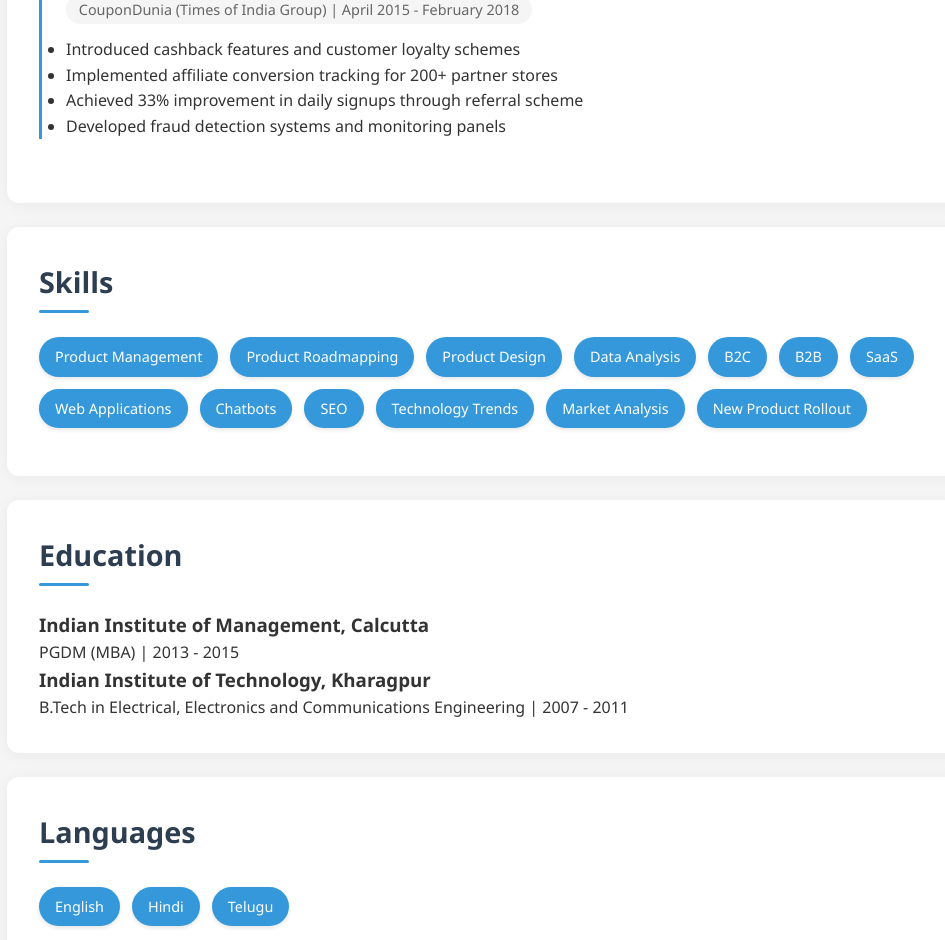
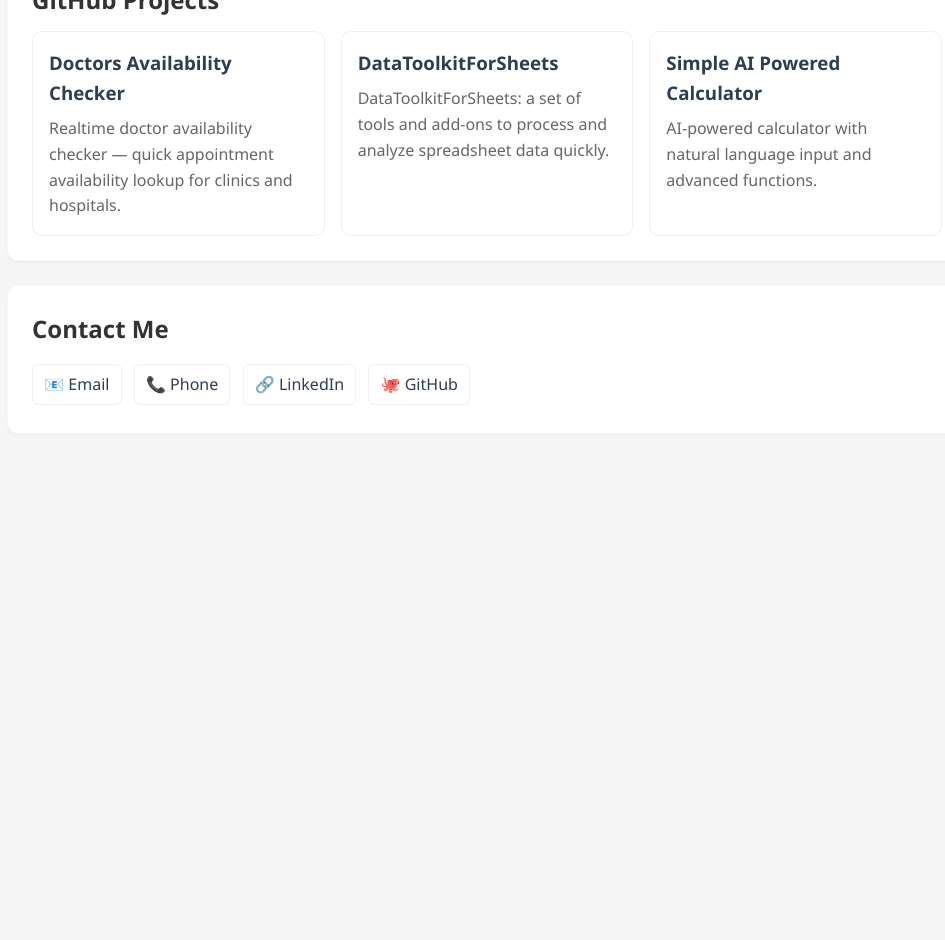
Before and after one commit to jayaraju-gorle/jayaraju-gorle.github.io, a plain HTML site: page index.html in a window 1280 px wide. Shown: the part 1621-2561 px from the top of the page, without its empty margins (153-1098 px from the left). After the commit the page ends 2099 px from the top, so only its background shows below. Drawn offline with Linux system fonts and the light colour scheme.

Commit message:
Updated index.html to include GitHub profile picture, new projects, and remove Digital World Clock project.

```diff
--- a/index.html
+++ b/index.html
@@ -5,12 +5,12 @@
     <meta name="viewport" content="width=device-width, initial-scale=1.0">
     <title>Jayaraju Gorle - Product Manager</title>
     <!-- Google Analytics remains the same -->
-    <script async src="https://www.googletagmanager.com/gtag/js?id=G-KJ3CXMBTDG"></script>
+    <script async src="https://www.googletagmanager.com/gtag/js?id=G-KJ3CXMBDTG"></script>
     <script>
         window.dataLayer = window.dataLayer || [];
         function gtag(){dataLayer.push(arguments);}
         gtag('js', new Date());
-        gtag('config', 'G-KJ3CXMBTDG');
+        gtag('config', 'G-KJ3CXMBDTG');
     </script>
     <style>
         :root {
@@ -48,9 +48,10 @@
         header {
             background: linear-gradient(135deg, var(--primary-color), var(--secondary-color));
             color: white;
-            padding: 3rem 1rem;
+            padding: 3rem 0;
             margin-bottom: 2rem;
-            box-shadow: 0 4px 6px rgba(0, 0, 0, 0.1);
+            border-radius: 12px;
+            box-shadow: 0 4px 6px rgba(0,0,0,0.1);
         }
 
         header .container {
@@ -68,225 +69,67 @@
             opacity: 0.9;
         }
 
+        /* Profile picture added */
+        .profile-pic {
+            width: 120px;
+            height: 120px;
+            border-radius: 50%;
+            object-fit: cover;
+            border: 4px solid var(--accent-color);
+            margin: 0 auto 0.75rem auto;
+            display: block;
+        }
+
         /* Improved Section Styling */
         .section {
-            background-color: white;
+            background: white;
             margin: 1.5rem 0;
-            padding: 2rem;
+            padding: 1.5rem;
             border-radius: var(--border-radius);
-            box-shadow: 0 2px 15px rgba(0, 0, 0, 0.05);
+            border: 1px solid rgba(0,0,0,0.03);
+            box-shadow: 0 2px 4px rgba(0,0,0,0.03);
             transition: var(--transition);
         }
 
-        .section:hover {
-            transform: translateY(-2px);
-            box-shadow: 0 4px 20px rgba(0, 0, 0, 0.08);
-        }
+        .section:hover { transform: translateY(-3px); }
 
-        h2 {
-            color: var(--primary-color);
-            margin-bottom: 1.5rem;
-            font-size: 1.8rem;
-            position: relative;
-            padding-bottom: 0.5rem;
-        }
+        .section h2 { margin-bottom: 0.75rem; }
 
-        h2::after {
-            content: '';
-            position: absolute;
-            bottom: 0;
-            left: 0;
-            width: 50px;
-            height: 3px;
-            background: var(--secondary-color);
-            border-radius: 2px;
-        }
+        .experience-item { margin-bottom: 1rem; padding-left: 1.5rem; border-left: 3px solid var(--light-gray); }
 
-        /* Enhanced Experience Items */
-        .experience-item {
-            margin-bottom: 2rem;
-            padding-left: 1.5rem;
-            border-left: 3px solid var(--secondary-color);
-            position: relative;
-        }
+        .skills { display: flex; flex-wrap: wrap; gap: 12px; margin: 1rem 0; }
 
-        .experience-item::before {
-            content: '';
-            position: absolute;
-            left: -8px;
-            top: 0;
-            width: 13px;
-            height: 13px;
-            background: var(--secondary-color);
-            border-radius: 50%;
-        }
+        .skill { background: var(--secondary-color); color: white; padding: 0.5rem 1rem; border-radius: 20px; font-size: 0.9rem; }
 
-        .experience-item h3 {
-            color: var(--primary-color);
-            margin-bottom: 0.5rem;
-            font-size: 1.3rem;
-        }
+        /* Projects */
+        .projects { display: grid; grid-template-columns: repeat(auto-fit, minmax(280px, 1fr)); gap: 1rem; }
 
-        .experience-date {
-            color: #666;
-            font-size: 0.9rem;
-            margin-bottom: 0.8rem;
-            display: inline-block;
-            background: var(--light-gray);
-            padding: 0.2rem 0.8rem;
-            border-radius: 15px;
-        }
+        .project-card { background: white; border-radius: 10px; padding: 1rem; border: 1px solid rgba(0,0,0,0.06); }
 
-        /* Improved Skills Section */
-        .skills {
-            display: flex;
-            flex-wrap: wrap;
-            gap: 12px;
-            margin: 1rem 0;
-        }
+        .project-card h3 { color: var(--primary-color); margin-bottom: 0.5rem; }
 
-        .skill {
-            background: var(--secondary-color);
-            color: white;
-            padding: 0.5rem 1rem;
-            border-radius: 20px;
-            font-size: 0.9rem;
-            transition: var(--transition);
-            box-shadow: 0 2px 4px rgba(0, 0, 0, 0.1);
-        }
+        .project-link { color: var(--primary-color); text-decoration: none; font-weight: 600; }
 
-        .skill:hover {
-            transform: translateY(-2px);
-            box-shadow: 0 4px 8px rgba(0, 0, 0, 0.15);
-            background: var(--primary-color);
-        }
+        .project-link:hover { color: var(--accent-color); }
 
-        /* Enhanced Projects Section */
-        .projects {
-            display: grid;
-            grid-template-columns: repeat(auto-fit, minmax(280px, 1fr));
-            gap: 1.5rem;
-        }
+        .project-card p { color: #666; }
 
-        .project-card {
-            background: white;
-            border-radius: var(--border-radius);
-            padding: 1.5rem;
-            transition: var(--transition);
-            border: 1px solid rgba(0, 0, 0, 0.1);
-        }
+        .contact a { display: inline-block; margin: 0.25rem 0.5rem 0.25rem 0; padding: 0.4rem 0.7rem; background: white; color: var(--primary-color); border-radius: 6px; text-decoration: none; border: 1px solid rgba(0,0,0,0.05); }
 
-        .project-card:hover {
-            transform: translateY(-4px);
-            box-shadow: 0 4px 15px rgba(0, 0, 0, 0.1);
-        }
+        .contact a:hover { background: var(--secondary-color); color: white; }
 
-        .project-card h3 {
-            color: var(--secondary-color);
-            margin-bottom: 0.8rem;
-        }
-
-        .project-link {
-            color: var(--secondary-color);
-            text-decoration: none;
-            font-weight: 500;
-            transition: var(--transition);
-        }
-
-        .project-link:hover {
-            color: var(--primary-color);
-        }
-
-        /* Improved Contact Section */
-        .contact {
-            text-align: center;
-        }
-
-        .contact a {
-            display: inline-flex;
-            align-items: center;
-            color: var(--primary-color);
-            text-decoration: none;
-            margin: 0.5rem;
-            padding: 0.8rem 1.2rem;
-            border-radius: var(--border-radius);
-            background: white;
-            transition: var(--transition);
-            box-shadow: 0 2px 8px rgba(0, 0, 0, 0.05);
-        }
-
-        .contact a:hover {
-            background: var(--secondary-color);
-            color: white;
-            transform: translateY(-2px);
-            box-shadow: 0 4px 12px rgba(0, 0, 0, 0.1);
-        }
-
-        /* Responsive Design */
         @media screen and (max-width: 768px) {
-            body {
-                font-size: 15px;
-            }
-
-            .container {
-                width: 95%;
-                padding: 15px;
-            }
-
-            header h1 {
-                font-size: 2rem;
-            }
-
-            .section {
-                padding: 1.5rem;
-            }
-
-            .experience-item {
-                padding-left: 1.2rem;
-            }
-
-            .contact a {
-                padding: 0.6rem 1rem;
-                margin: 0.3rem;
-            }
-        }
-
-        @media screen and (max-width: 480px) {
-            header {
-                padding: 2rem 1rem;
-            }
-
-            header h1 {
-                font-size: 1.8rem;
-            }
-
-            .section {
-                padding: 1.2rem;
-            }
-
-            .skills {
-                gap: 8px;
-            }
-
-            .skill {
-                padding: 0.4rem 0.8rem;
-                font-size: 0.85rem;
-            }
-
-            .contact a {
-                display: block;
-                margin: 0.8rem 0;
-            }
-
-            .projects {
-                grid-template-columns: 1fr;
-            }
+            body { font-size: 15px; }
+            .container { width: 95%; padding: 15px; }
+            header h1 { font-size: 2rem; }
         }
     </style>
 </head>
 <body>
     <header>
         <div class="container">
+            <!-- profile image pulled from GitHub account -->
+            <img class="profile-pic" src="https://github.com/jayaraju-gorle.png" alt="Jayaraju Gorle">
             <h1>Jayaraju Gorle</h1>
             <p>Product Manager @ Apollo 24|7 | IIM Calcutta | IIT KGP</p>
         </div>
@@ -296,65 +139,46 @@
         <section class="section">
             <h2>About Me</h2>
             <p>
-                With over 12 years of industry experience + 2 yrs full time MBA from IIMC, I specialize in building digital products and scalable software systems that solve real-world problems and deliver exceptional value. My career spans diverse industries, including healthcare, affiliate marketing, and travel, where I’ve contributed to creating impactful solutions that drive business growth and improve user experiences.
+                With over 12 years of industry experience + 2 yrs full time MBA from IIMC, I specialize in building digital products and scalable software systems that solve real-world problems and deliver exceptional value. My career spans diverse industries, including healthcare, affiliate marketing, and travel, where I've contributed to impactful product solutions that drive business growth and improve user experiences.
             </p>
 
             <p>
-                I hold an MBA from IIM Calcutta and a B.Tech (Hons) in Electronics &amp; Communications from IIT Kharagpur, which provide a strong foundation for my expertise in product development, system design, and data-driven decision-making.
+                I hold an MBA from IIM Calcutta and a B.Tech (Hons) in Electronics & Communications from IIT Kharagpur, which provide a strong foundation for my expertise in product development, system design, and data-driven decision-making.
             </p>
 
             <p>Some of my key accomplishments include:</p>
             <ul>
-                <li>Developing Travel Buddhi, a B2B SaaS platform for SMEs in the travel industry, from the ground up.</li>
-                <li>Introducing cashback features at CouponDunia, significantly enhancing user engagement and loyalty.</li>
+                <li>Developing Travel Buddhist, a B2B SaaS platform for SMEs in the travel industry.</li>
+                <li>Building robust QA processes and implementing agile methodologies to streamline product development.</li>
                 <li>Designing AI-driven conversational systems for Future Group India to improve customer interactions.</li>
-                <li>Building robust QA processes and implementing agile methodologies to streamline product development.</li>
             </ul>
-
-            <p>
-                My approach combines technical expertise with strategic thinking to deliver innovative products that address customer needs. I am passionate about collaborating with cross-functional teams to build scalable solutions that create meaningful impact.
-            </p>
         </section>
 
         <section class="section">
             <h2>Professional Experience</h2>
-
             <div class="experience-item">
                 <h3>Senior Product Manager</h3>
                 <div class="experience-date">Apollo 24|7 | April 2021 - Present</div>
-                <p>Leading product initiatives in the healthcare technology space</p>
+                <p>Leading product initiatives in the healthcare technology space.</p>
             </div>
 
             <div class="experience-item">
                 <h3>Head of Product Development</h3>
                 <div class="experience-date">mPhase Technologies | August 2019 - December 2020</div>
                 <ul>
-                    <li>Led product development for Travel Buddhi - A B2B SaaS solution for SMEs in travel industry</li>
+                    <li>Led product development for Travel Buddha - a B2B SaaS solution for SMEs in travel industry</li>
                     <li>Managed a team of 15 developers and 3 SDETs, coordinating with designers</li>
-                    <li>Built QA team and processes from scratch</li>
-                    <li>Implemented agile methodologies with 2-week sprint cycles</li>
-                    <li>Developed voice-enabled chatbot using Dialogflow and Node.js</li>
+                    <li>Built QA processes and implemented agile methodologies</li>
                 </ul>
             </div>
 
             <div class="experience-item">
                 <h3>Product Manager</h3>
-                <div class="experience-date">Future Group India | March 2018 - July 2019</div>
-                <ul>
-                    <li>Developed conversational AI for small format stores</li>
-                    <li>Implemented flows for Membership FAQs, Registration, and Order Placement</li>
-                    <li>Customized solutions for multiple platforms including Web/Mobile App, Google Assistant, FB Messenger, and WhatsApp</li>
-                </ul>
-            </div>
-
-            <div class="experience-item">
-                <h3>Product Manager</h3>
-                <div class="experience-date">CouponDunia (Times of India Group) | April 2015 - February 2018</div>
+                <div class="experience-date">CouponDunia | April 2015 - February 2018</div>
                 <ul>
                     <li>Introduced cashback features and customer loyalty schemes</li>
-                    <li>Implemented affiliate conversion tracking for 200+ partner stores</li>
-                    <li>Achieved 33% improvement in daily signups through referral scheme</li>
-                    <li>Developed fraud detection systems and monitoring panels</li>
+                    <li>Implemented affiliate conversion tracking for partner stores</li>
+                    <li>Achieved 33% improvement in daily signups through referral schemes</li>
                 </ul>
             </div>
         </section>
@@ -362,40 +186,16 @@
         <section class="section">
             <h2>Skills</h2>
             <div class="skills">
-                <span class="skill">Product Management</span>
-                <span class="skill">Product Roadmapping</span>
-                <span class="skill">Product Design</span>
+                <span class="skill">Product Strategy</span>
+                <span class="skill">Roadmapping</span>
                 <span class="skill">Data Analysis</span>
-                <span class="skill">B2C</span>
                 <span class="skill">B2B</span>
                 <span class="skill">SaaS</span>
-                <span class="skill">Web Applications</span>
+                <span class="skill">Web App</span>
                 <span class="skill">Chatbots</span>
                 <span class="skill">SEO</span>
-                <span class="skill">Technology Trends</span>
+                <span class="skill">Tech trends</span>
                 <span class="skill">Market Analysis</span>
-                <span class="skill">New Product Rollout</span>
-            </div>
-        </section>
-
-        <section class="section">
-            <h2>Education</h2>
-            <div class="education-item">
-                <h3>Indian Institute of Management, Calcutta</h3>
-                <p>PGDM (MBA) | 2013 - 2015</p>
-            </div>
-            <div class="education-item">
-                <h3>Indian Institute of Technology, Kharagpur</h3>
-                <p>B.Tech in Electrical, Electronics and Communications Engineering | 2007 - 2011</p>
-            </div>
-        </section>
-
-        <section class="section">
-            <h2>Languages</h2>
-            <div class="skills">
-                <span class="skill">English</span>
-                <span class="skill">Hindi</span>
-                <span class="skill">Telugu</span>
             </div>
         </section>
 
@@ -403,13 +203,20 @@
             <h2>GitHub Projects</h2>
             <div class="projects">
                 <div class="project-card">
-                    <h3><a href="https://jayaraju-gorle.github.io/digital-world-clock/" class="project-link" target="_blank" rel="noopener noreferrer">Digital World Clock</a></h3>
-                    <p>Global Time Tracker: Instant World Clock</p>
+                    <h3><a href="https://doctors-availability-checker-968458253320.us-west1.run.app" class="project-link" target="_blank" rel="noopener noreferrer">Doctors Availability Checker</a></h3>
+                    <p>Realtime doctor availability checker — quick appointment availability lookup for clinics and hospitals.</p>
                 </div>
+
                 <div class="project-card">
-                    <h3><a href="https://jayaraju-gorle.github.io/ai-calculator/" class="project-link" target="_blank" rel="noopener noreferrer">Simple Calculator</a></h3>
-                    <p>QuickCalc: Simple Online Calculator</p>
+                    <h3><a href="https://www.datatoolkitforsheets.com/" class="project-link" target="_blank" rel="noopener noreferrer">DataToolkitForSheets</a></h3>
+                    <p>DataToolkitForSheets: a set of tools and add-ons to process and analyze spreadsheet data quickly.</p>
                 </div>
+
+                <div class="project-card">
+                    <h3><a href="https://jayaraju-gorle.github.io/ai-calculator/" class="project-link" target="_blank" rel="noopener noreferrer">Simple AI Powered Calculator</a></h3>
+                    <p>AI-powered calculator with natural language input and advanced functions.</p>
+                </div>
+
             </div>
         </section>
 
@@ -417,10 +224,9 @@
             <h2>Contact Me</h2>
             <p>
                 <a href="mailto:gorlej2015@email.iimcal.ac.in">📧 Email</a>
-                <a href="tel:+917406497408">📱 Phone</a>
-                <a href="https://www.linkedin.com/in/jayaraju-gorle" target="_blank" rel="noopener noreferrer">💼 LinkedIn</a>
-                <a href="https://github.com/jayaraju-gorle" target="_blank" rel="noopener noreferrer">🐱 GitHub</a>
-                <a href="https://www.kaggle.com/gorlej" target="_blank" rel="noopener noreferrer">📊 Kaggle</a>
+                <a href="tel:+917174064974">📞 Phone</a>
+                <a href="https://www.linkedin.com/in/jayaraju-gorle" target="_blank" rel="noopener noreferrer">🔗 LinkedIn</a>
+                <a href="https://github.com/jayaraju-gorle" target="_blank" rel="noopener noreferrer">🐙 GitHub</a>
             </p>
         </section>
     </div>
```
